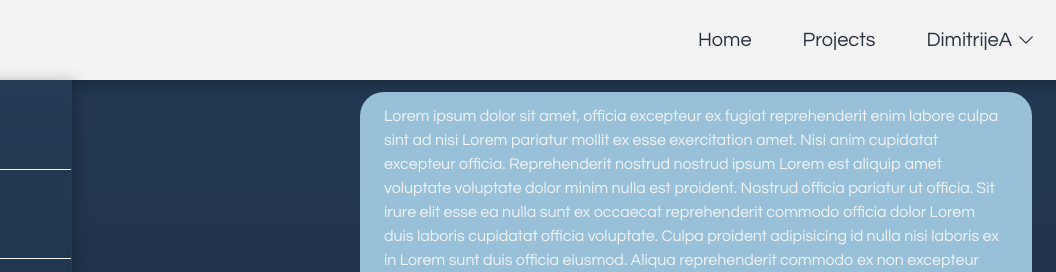
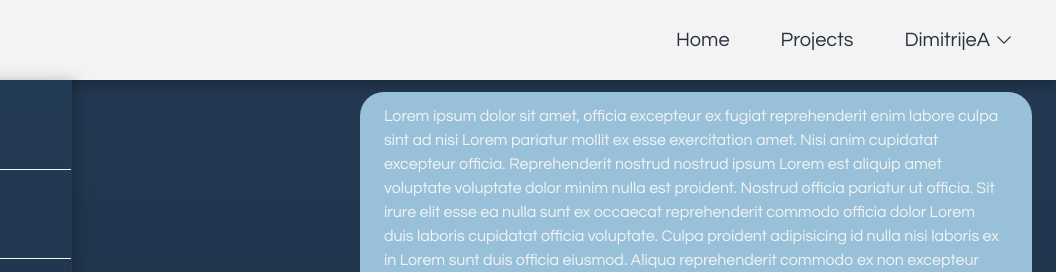
Before and after one commit to markocic/raf-icr-hw2, a website: page chat.html in a window 1280 px wide. Shown: the top 272 px of the page, 224-1280 px from the left. Drawn offline with Linux system fonts and the light colour scheme.

Commit message:
modify header padding

```diff
--- a/chat.html
+++ b/chat.html
@@ -16,7 +16,7 @@
       </div>
       <div
         id="header_items"
-        class="flex flex-row items-center gap-[51px] pr-2.5"
+        class="flex flex-row items-center gap-[51px] pr-8"
       >
         <a href="#" class="text-gunmetal text-xl">Home</a>
         <a href="#" class="text-gunmetal text-xl">Projects</a>
```
Also changed, not shown: register.html (+1 -1 lines), css/output.css.
